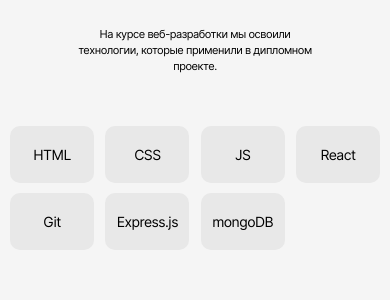
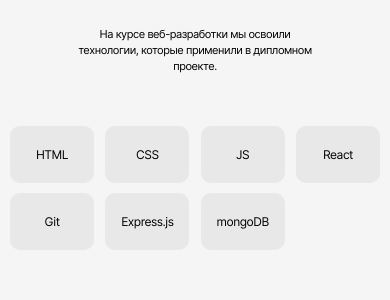
Before and after one commit to TarEvgen/movies-explorer-frontend, a React (Create React App) app: page / in a window 390 px wide. Shown: the part 1547-1847 px from the top of the page. Built offline with nearby package versions, Linux system fonts and the light colour scheme; the HTML template or start-up script is replaced by a standard one.

Commit message:
правки после ревью

```diff
--- a/src/components/Techs/Techs.css
+++ b/src/components/Techs/Techs.css
@@ -45,31 +45,11 @@
   margin: 0;
   padding: 0;
   list-style-type: none;
-
   padding-top: 100px;
-/*
-  display: flex;
-  align-self: center;
-  flex-wrap: wrap;
+  display: grid;
+  grid-template-columns: repeat(auto-fit, 90px);
+  gap: 10px;
   justify-content: center;
-  flex-direction: row;
-  column-gap: 10px;
-  row-gap: 10px;
-*/
-
- display: grid;
- grid-template-columns: repeat(auto-fit, 90px);
- gap: 10px;
- justify-content: center;
-
-/*
-  margin-left: auto;
-  margin-right: auto;
-  */
-
-
-
-
 }
 
 .techs__name {
@@ -138,13 +118,15 @@
   .techs__list {
     justify-content: space-between;
     padding-top: 52px;
-    padding-bottom: ;
+  }
+  .techs__name {
+    font-size: 12px;
+    letter-spacing: -0.48px;
   }
 }
 
 @media screen and (max-width: 320px) {
   .techs__list {
-    /*max-width: 56%;*/
     margin-left: 71px;
     margin-right: 71px;
     justify-content: center;
```
